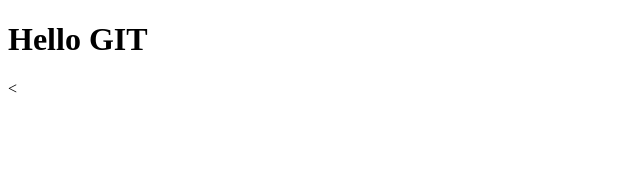
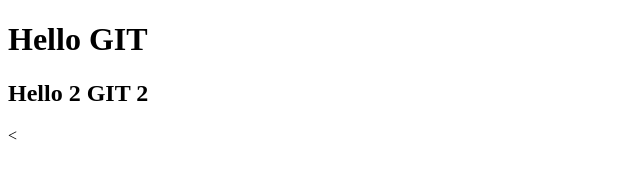
Before and after one commit to MINGW32/27repository, a plain HTML site: page index.html in a window 1280 px wide. Shown: the whole page, without its empty margins (0-640 px from the left). Drawn offline with Linux system fonts and the light colour scheme.

Commit message:
h2 was added

```diff
--- a/index.html
+++ b/index.html
@@ -5,5 +5,6 @@
 </head>
 <body>
 <h1>Hello GIT </h1>
+<h2>Hello 2 GIT 2 </h2>
 </body>
 <<html>
```
